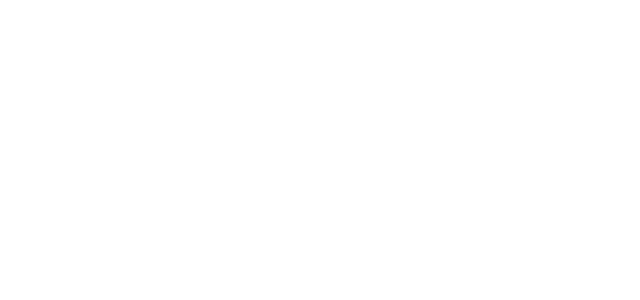
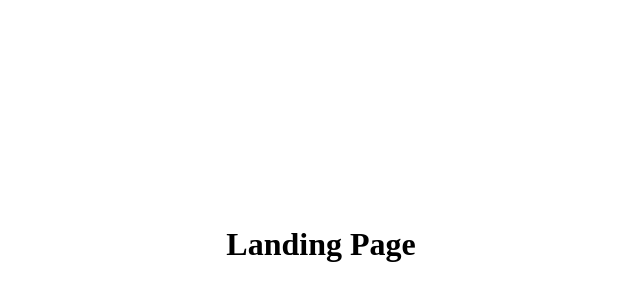
Before and after one commit to Saravanan7781/placemate, a React (Vite) app in the folder frontend/: page / in a window 1280 px wide. Before the commit this address had no page. Shown: the part 156-456 px from the top of the page, without its empty margins (319-959 px from the left). Built offline with nearby package versions, Linux system fonts and the light colour scheme; the HTML template or start-up script is replaced by a standard one.

Commit message:
Landing page setup

```diff
--- a/frontend/src/App.jsx
+++ b/frontend/src/App.jsx
@@ -2,17 +2,16 @@
 import { Routes,Route,BrowserRouter as Router} from 'react-router-dom'
 import RegisterCompany from './components/RegisterCompany/RegisterCompany'
 import Home from './pages/Home'
+import LandingPage from './pages/LandingPage';
 
 function App() {
   return (
     <div className="mainApp">
     <Router>
         <Routes>
-          <Route path="/registerCompany" element={ <RegisterCompany />}>
-          </Route>
-          <Route path="/home" element={<Home/> }>
-
-          </Route>
+          <Route path="/registerCompany" element={ <RegisterCompany />}></Route>
+          <Route path="/home" element={<Home/> }></Route>
+          <Route path="" element={<LandingPage/> }></Route>
          </Routes>
     </Router>
     </div>
--- a/frontend/src/pages/LandingPage.jsx
+++ b/frontend/src/pages/LandingPage.jsx
@@ -0,0 +1,10 @@
+import './LandingPages.css'
+
+function LandingPage(){
+
+    return(
+        <h1>Landing Page</h1>
+    )
+}
+
+export default LandingPage
```
Also changed, not shown: frontend/src/pages/LandingPages.css (added), 1 other file (tests, documents, lock files or other folders).
